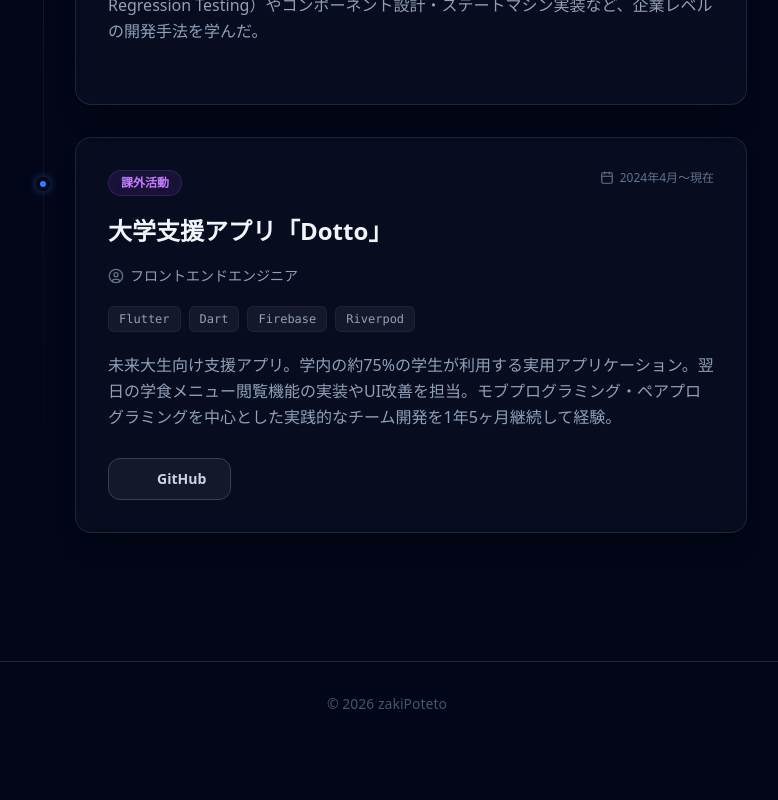
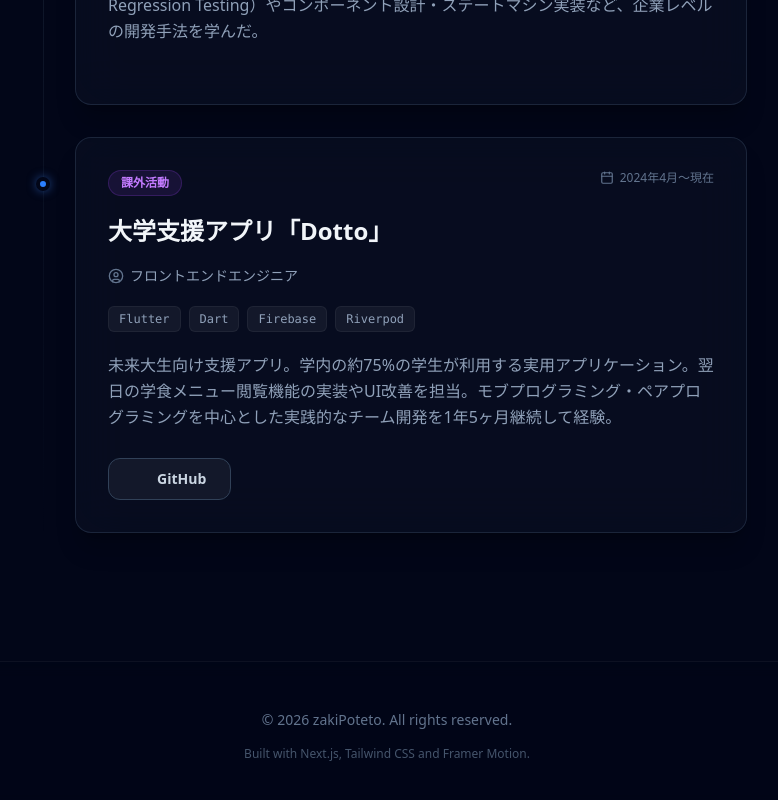
Before and after one commit to zakiPoteto/PortfolioWeb, a Next.js app: page / in a window 1280 px wide. Shown: the part 2480-3280 px from the top of the page, without its empty margins (253-1031 px from the left). Before the commit the page ends 3226 px from the top, so only its background shows below. Built offline with nearby package versions, Linux system fonts and the light colour scheme; some icons are missing.

Commit message:
feat: フッターリデザイン

```diff
--- a/src/components/Footer.tsx
+++ b/src/components/Footer.tsx
@@ -1,8 +1,13 @@
 export default function Footer() {
   return (
-    <footer className="border-t border-slate-800 py-8">
-      <div className="max-w-5xl mx-auto px-6 text-center text-sm text-slate-600">
-        © 2026 zakiPoteto
+    <footer className="border-t border-white/5 bg-slate-950/40 backdrop-blur-sm">
+      <div className="max-w-5xl mx-auto px-6 py-12 text-center space-y-4">
+        <p className="text-slate-500 text-sm">
+          © {new Date().getFullYear()} zakiPoteto. All rights reserved.
+        </p>
+        <p className="text-slate-600 text-xs">
+          Built with Next.js, Tailwind CSS and Framer Motion.
+        </p>
       </div>
     </footer>
   );
```
